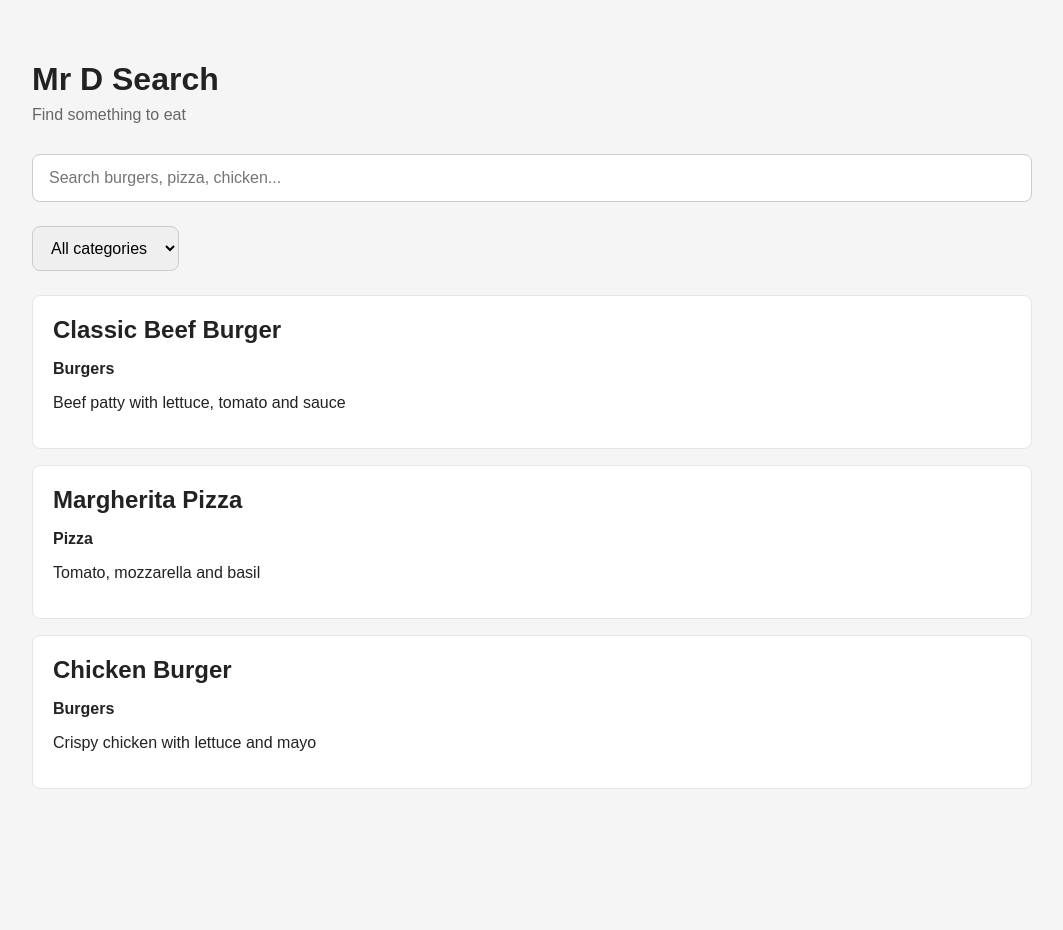
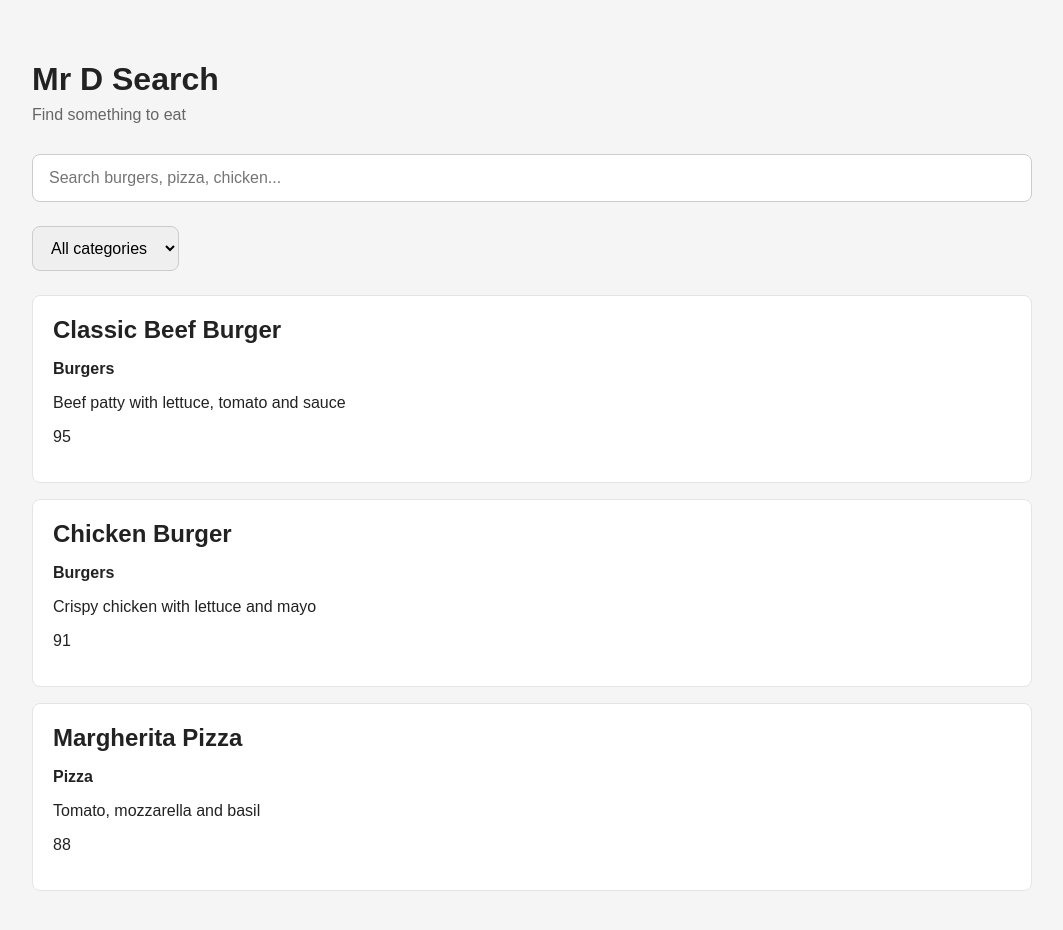
Before and after one commit to Zieyaad/search-and-discovery, a Svelte app in the folder client/: page / in a window 1280 px wide. Shown: the whole page, without its empty margins (108-1171 px from the left). Before the commit the page ends 829 px from the top, so only its background shows below. Built offline with nearby package versions, Linux system fonts and the light colour scheme.

Commit message:
Sort catalog items by popularity
Update the Svelte catalog view to sort filtered items by descending popularity before rendering, and show each item's popularity in the list. The search and category filters remain in place while the markup is reformatted for consistency.

```diff
--- a/client/src/App.svelte
+++ b/client/src/App.svelte
@@ -1,8 +1,9 @@
 <script lang="ts">
-  import { catalog } from './data/catalog';
+  import { catalog } from "./data/catalog";
 
-  let searchQuery = '';
-  let selectedCategory = '';
+  let searchQuery = "";
+  let selectedCategory = "";
+  let sortBy = "popularity";
 
   $: filteredCatalog = catalog.filter((item) => {
     const query = searchQuery.toLowerCase().trim();
@@ -14,8 +15,11 @@
 
     const matchesCategory =
       !selectedCategory || item.category === selectedCategory;
+    return matchesSearch && matchesCategory;
+  });
 
-    return matchesSearch && matchesCategory;
+  $: sortedCatalog = [...filteredCatalog].sort((a, b) => {
+    return b.popularity - a.popularity;
   });
 
   $: categories = [...new Set(catalog.map((item) => item.category))];
@@ -45,11 +49,12 @@
     </select>
 
     <section>
-    {#each filteredCatalog as item}
+      {#each sortedCatalog as item}
         <article>
           <h2>{item.name}</h2>
           <p class="category">{item.category}</p>
           <p>{item.description}</p>
+          <p>{item.popularity}</p>
         </article>
       {/each}
     </section>
```
Lines whose indentation alone changed are shown as unchanged.
